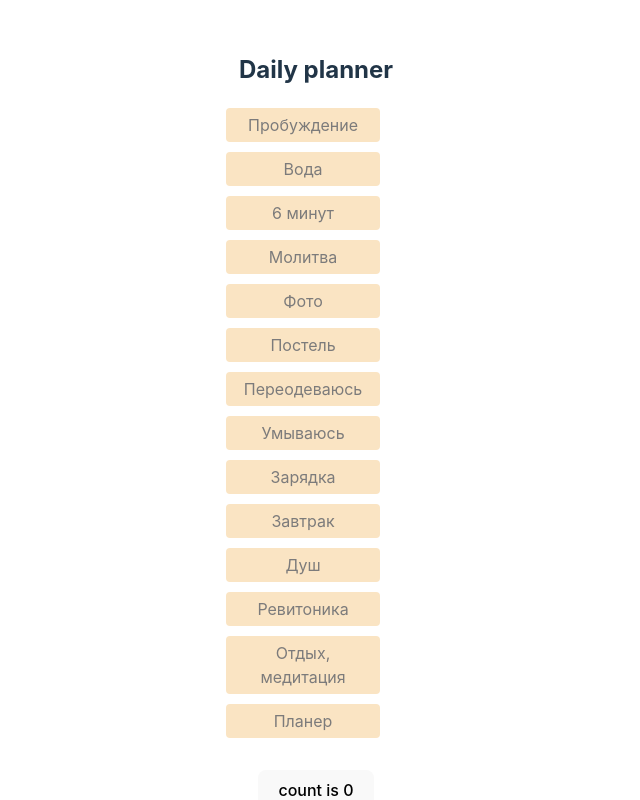
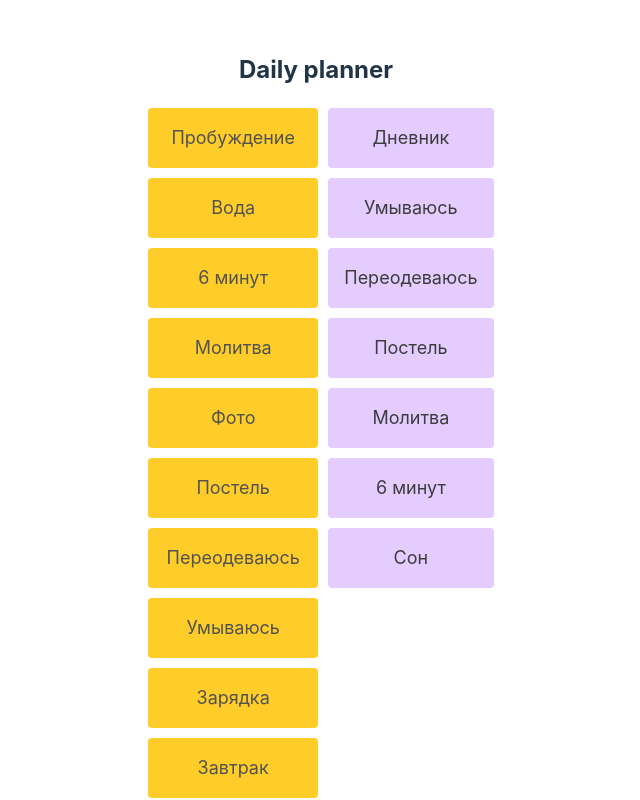
Before and after one commit to mountainflock/daily_planner, a React (Vite) app: page / in a window 1280 px wide. Shown: the top 800 px of the page, without its empty margins (324-964 px from the left). Built offline with nearby package versions, Linux system fonts and the light colour scheme.

Commit message:
Create evening tasks component and display evenint tasks array to the board

```diff
--- a/src/components/board/board.css
+++ b/src/components/board/board.css
@@ -1,5 +1,11 @@
-* {
+/* * {
   display: flex;
+} */
+
+.dailyTaskBoard {
+  display: flex;
+  flex-direction: row;
+  gap: 20px;
 }
 
 .title {
--- a/src/components/board/board.jsx
+++ b/src/components/board/board.jsx
@@ -1,16 +1,22 @@
 // import { useState } from "react";
 // import Card from "../../components/card/card";
 
+import "./board.css";
+
 import MorningBoard from "../morningBoard/morningBoard";
+import EveningBoard from "../eveningBoard/eveningBoard";
 
 const Board = () => {
   return (
-    <>
+    <div className="board">
       <div className="title">
         <h2 className="mainTitle">Daily planner</h2>
       </div>
-      <MorningBoard />
-    </>
+      <div className="dailyTaskBoard">
+        <MorningBoard />
+        <EveningBoard />
+      </div>
+    </div>
   );
 };
 export default Board;
--- a/src/components/eveningBoard/eveningBoard.css
+++ b/src/components/eveningBoard/eveningBoard.css
@@ -0,0 +1,19 @@
+.eveningCards {
+  display: flex;
+  flex-direction: column;
+  width: 50%;
+  gap: 10px;
+}
+
+.eveningTodo {
+  display: flex;
+  align-items: center;
+  justify-content: center;
+  color: rgb(61, 60, 60);
+  font-size: 18px;
+  height: 50px;
+  width: 100%;
+  background-color: #e4ccff;
+  padding: 5px;
+  border-radius: 4px;
+}
--- a/src/components/eveningBoard/eveningBoard.jsx
+++ b/src/components/eveningBoard/eveningBoard.jsx
@@ -0,0 +1,25 @@
+import "./eveningBoard.css";
+
+const EveningCardList = () => {
+  const eveningTodos = [
+    "Дневник",
+    "Умываюсь",
+    "Переодеваюсь",
+    "Постель",
+    "Молитва",
+    "6 минут",
+    "Сон",
+  ];
+
+  return (
+    <div className="eveningCards">
+      {eveningTodos.map((todo, i) => (
+        <div className="eveningTodo" key={eveningTodos[i]}>
+          {todo}
+        </div>
+      ))}
+    </div>
+  );
+};
+
+export default EveningCardList;
--- a/src/components/morningBoard/morningBoard.css
+++ b/src/components/morningBoard/morningBoard.css
@@ -5,10 +5,16 @@
 }
 
 .morningTodo {
-  color: rgb(124, 123, 123);
-  height: 10%;
-  width: 80%;
-  background-color: rgb(250, 228, 195);
+  display: flex;
+  align-items: center;
+  justify-content: center;
+  color: rgb(82, 82, 82);
+  font-size: 18px;
+  text-align: center;
+  padding: 20px 5px;
+  height: 50px;
+  width: 100%;
+  background-color: #ffcd29;
   padding: 5px;
   border-radius: 4px;
 }
--- a/src/components/morningBoard/morningBoard.jsx
+++ b/src/components/morningBoard/morningBoard.jsx
@@ -1,6 +1,6 @@
 import "./morningBoard.css";
 
-const CardList = () => {
+const MorningCardList = () => {
   const morningTodos = [
     "Пробуждение",
     "Вода",
@@ -29,4 +29,4 @@ const CardList = () => {
   );
 };
 
-export default CardList;
+export default MorningCardList;
```
Also changed, not shown: src/components/dailyTasks/dailyTasks.css (added), src/components/dailyTasks/dailyTasks.jsx (added).
